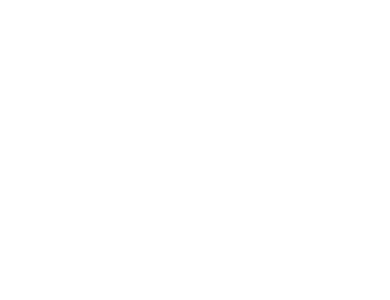
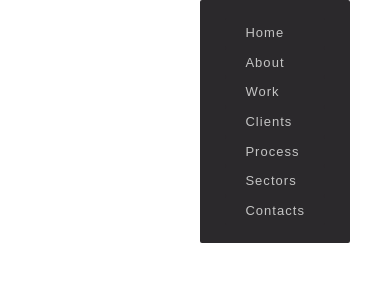
Before and after one commit to edimjp/ReactProjectTatum, a React (Vite) app: page / in a window 390 px wide. Before the commit this address had no page. Shown: the top 300 px of the page. Built offline with nearby package versions, Linux system fonts and the light colour scheme.

Commit message:
worked on styling the navMenu hamburger

```diff
--- a/src/App.tsx
+++ b/src/App.tsx
@@ -1,11 +1,13 @@
 import { BrowserRouter, Routes, Route } from "react-router";
 import Clients from "./pages/clients/Clients";
+import NavMenuDropDown from "./components/NavMenuDropDown";
 
 function App() {
   return (
     <BrowserRouter>
       <Routes>
         <Route path="/clients" element={<Clients />} />
+        <Route index element={<NavMenuDropDown />} />
       </Routes>
     </BrowserRouter>
   );
--- /dev/null
+++ b/src/components/NavMenuDropDown.tsx
@@ -0,0 +1,28 @@
+import { Link } from "react-router";
+import { navLinks } from "../utils/data";
+
+const NavMenuDropDown = () => {
+  return (
+    <nav className="flex absolute right-10">
+      <ul className="flex flex-col bg-(--color-panel) text-(--color-links) rounded-xs px-6.25 py-4.5 text-[13px]">
+        {navLinks.map((navLink) => {
+          const url =
+            navLink === "Sectors" ? "industries" : navLink.toLowerCase();
+          return (
+            <li
+              key={navLink}
+              className="group px-5 leading-[2.28] tracking-[.08em] font-light rounded-xs bg-(--color-panel) cursor-pointer hover:bg-(--color-hover) hover:pl-6"
+            >
+              <Link to={`/${url}`} className="relative">
+                <span className="absolute -left-4 bottom-0.5 w-0.5 h-2 bg-[#f65600] rounded-xs hidden group-hover:block"></span>
+                {navLink}
+              </Link>
+            </li>
+          );
+        })}
+      </ul>
+    </nav>
+  );
+};
+
+export default NavMenuDropDown;
--- a/src/index.css
+++ b/src/index.css
@@ -8,6 +8,7 @@
   --color-panel: #2b292c;
   --color-links: #c4c4c4;
   --color-text: #fff;
+  --color-hover: #413f42;
 }
 
 body {
--- a/src/utils/data.ts
+++ b/src/utils/data.ts
@@ -81,3 +81,13 @@
     field: "Brand Consultancy",
   },
 ];
+
+export const navLinks = [
+  "Home",
+  "About",
+  "Work",
+  "Clients",
+  "Process",
+  "Sectors",
+  "Contacts",
+];
```
